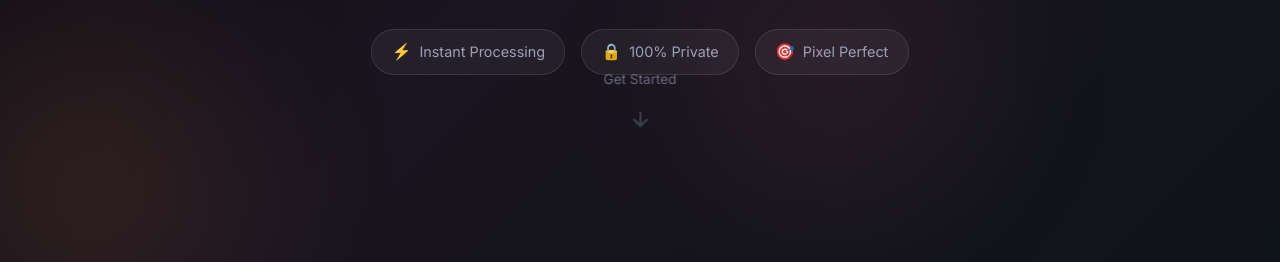
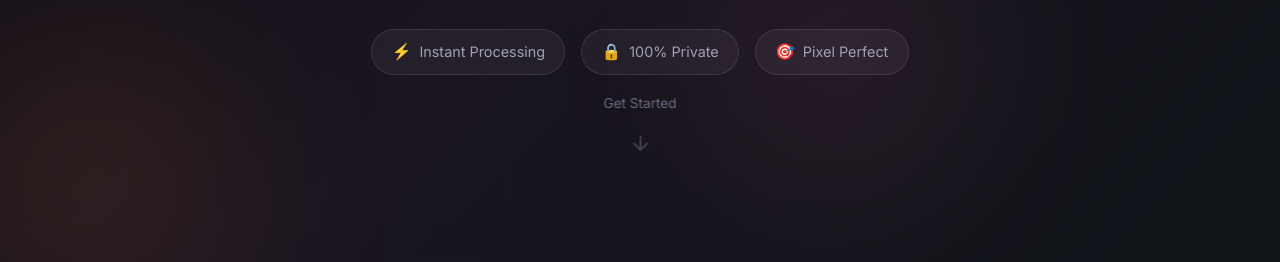
Before and after one commit to sruckh/RMBanana, a plain HTML site: page frontend/index.html in a window 1280 px wide. Shown: the part 538-800 px from the top of the page. Drawn offline with Linux system fonts and the light colour scheme.

Commit message:
fix(ui): move scroll indicator down to avoid overlap with badges
Move 'Get Started' scroll indicator from bottom: 2rem to bottom: 0.5rem
to prevent intersection with the pill badges (100% Private, etc.).

```diff
--- a/frontend/styles.css
+++ b/frontend/styles.css
@@ -256,7 +256,7 @@ body {
 /* Scroll Indicator */
 .scroll-indicator {
   position: absolute;
-  bottom: 2rem;
+  bottom: 0.5rem;
   left: 50%;
   transform: translateX(-50%);
   display: flex;
```
